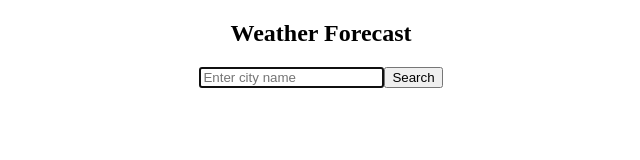
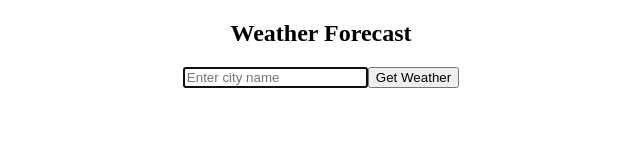
Before and after one commit to Shashank-Panda/weather-webapp, a React (Create React App) app: page / in a window 1280 px wide. Shown: the top 160 px of the page, without its empty margins (319-959 px from the left). Built offline with nearby package versions, Linux system fonts and the light colour scheme; no server answers.

Commit message:
Third commit

```diff
--- a/src/App.js
+++ b/src/App.js
@@ -1,6 +1,7 @@
 import './App.css';
 import React, { useState, useEffect } from 'react'
 import Header from './components/Header'
+import Current_weather from './components/Current_weather'
 const App = () => {
   //   const [weather, setWeather] = useState();
 
@@ -14,25 +15,26 @@ const App = () => {
   //     setWeather(data);
   //     console.log(weather);
   // }
-  const [weather, setWeather] = useState();
-  const [query, setQuery] = useState();
+  const apiKey = '0ee51fb6336e80229ec5a82837f78b1e';
+  const [weather, setWeather] = useState({});
+  const [query, setQuery] = useState('London');
 
   useEffect(() => {
     const getReport = async () => {
       // const city = event.target.querySelector('.ip').value;
-      const data = await fetch('https://api.openweathermap.org/data/2.5/onecall?lat=28.38&lon=77.12&appid=0ee51fb6336e80229ec5a82837f78b1e')
-        .then((response) => {
-          return response.json();
-        })
+      const data = await fetch(`https://api.openweathermap.org/data/2.5/weather?q=${query}&appid=${apiKey}`)
+        .then((response) => {response.json();}
+        )
+      console.log(data);
       setWeather(data);
-      console.log(weather);
     }
     getReport();
-  }, [query])
+  }, [query]);
 
   return (
     <div className="App">
       <Header queryHandler = {(q) => setQuery(q)}/>
+      <Current_weather report={weather} />
     </div>
   );
 }
--- a/src/components/Current_weather.js
+++ b/src/components/Current_weather.js
@@ -1,6 +1,7 @@
 import React from 'react'
 
-const Current_weather = () => {
+const Current_weather = ({report}) => {
+    console.log(report['clouds']);
     return (
         <div>
 
--- a/src/components/Header.js
+++ b/src/components/Header.js
@@ -2,6 +2,7 @@ import React, { useState, useEffect } from 'react'
 
 const Search = ({queryHandler}) => {
     // const [location, setlocation] = useState('');
+    // const apiKey = '0ee51fb6336e80229ec5a82837f78b1e';
     const submitHandler = (event) => {
         event.preventDefault();
         queryHandler(event.target.querySelector('.ip').value);
@@ -12,7 +13,7 @@ const Search = ({queryHandler}) => {
             <h1>Weather Forecast</h1>
             <form onSubmit = {submitHandler}>
                 <input className='ip' type="text" placeholder='Enter city name' autoFocus/>
-                <button className='btn' type='submit' >Search</button>
+                <button className='btn' type='submit' >Get Weather</button>
             </form>
         </section>
     )
```
